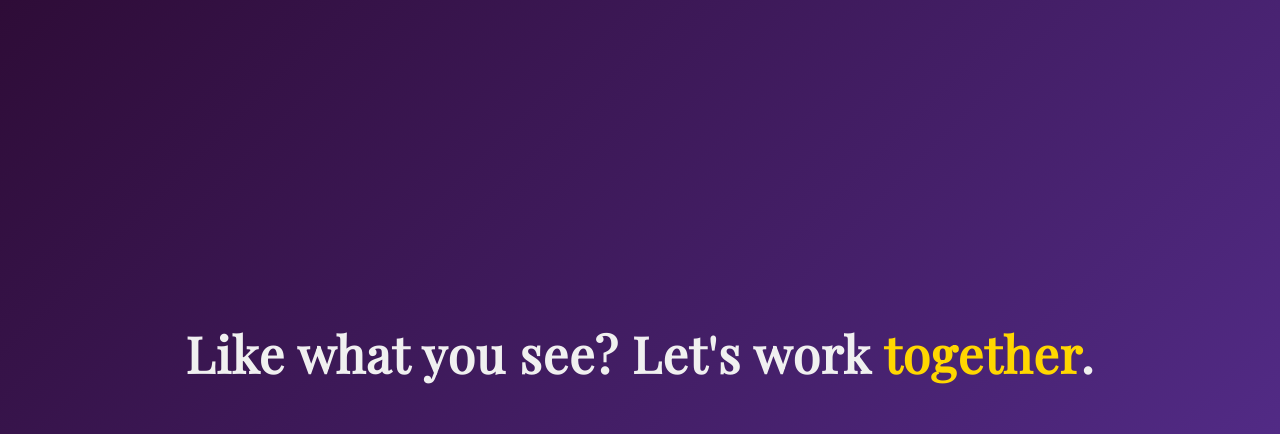
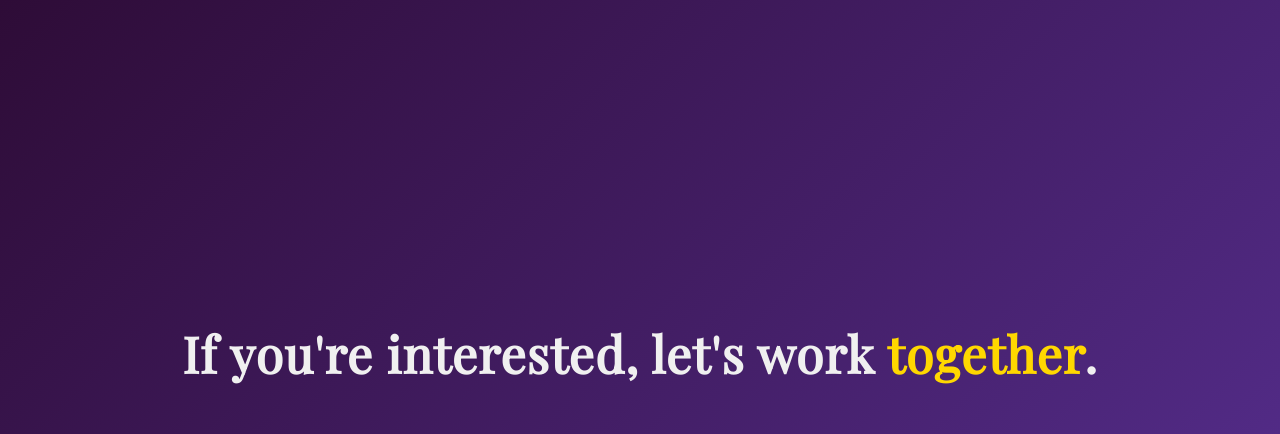
Before and after one commit to GiovanniCornejo/GiovanniCornejo.github.io, a plain HTML site: page index.html in a window 1280 px wide. Shown: the part 1721-2155 px from the top of the page. Drawn offline with nearby package versions, Linux system fonts and the light colour scheme.

Commit message:
Updated Links section

```diff
--- a/index.html
+++ b/index.html
@@ -77,7 +77,7 @@
 
     <!--LINKS SECTION-->
     <section id="links" class="links">
-      <h1>Like what you see? Let's work <span class="accent-text">together</span>.</h1>
+      <h1>If you're interested, let's work <span class="accent-text">together</span>.</h1>
 
       <div class="contacts">
         <a id="profile-link" class="contact-btn" href="https://www.github.com/GiovanniCornejo/" target="_blank">
```
